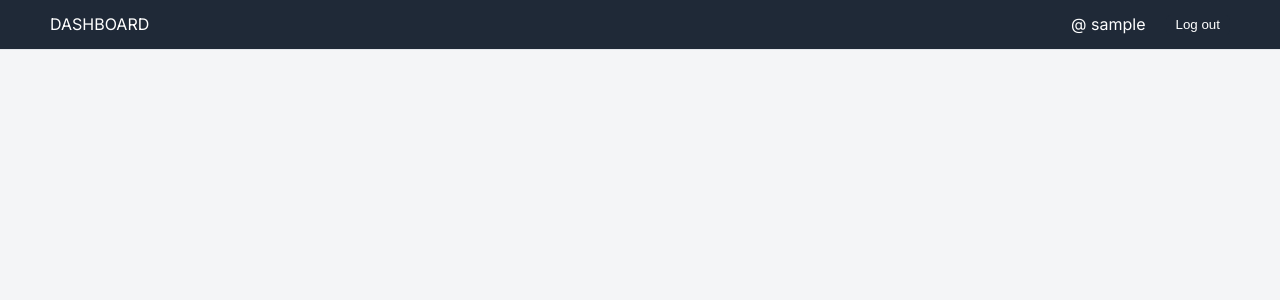
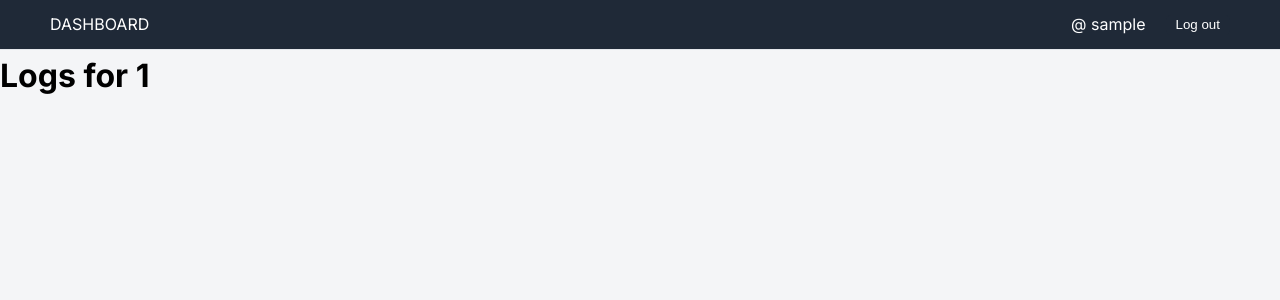
Before and after one commit to Konstantin-Lozanovski/Calorie-Tracker, a React (Vite) app in the folder frontend/: page /day/1 in a window 1280 px wide. Shown: the top 300 px of the page. Built offline with nearby package versions, Linux system fonts and the light colour scheme; sample sign-in values are in the browser's storage.

Commit message:
Implemented the Day page
Added the route /day/:date and navigate from the dashboard to that route to the Day.jsx page

```diff
--- a/frontend/src/App.jsx
+++ b/frontend/src/App.jsx
@@ -3,6 +3,7 @@ import Header from "./components/Header"
 import Signup from "./pages/Signup"
 import Login from "./pages/Login"
 import Dashboard from "./pages/Dashboard"
+import Day from "./pages/Day"
 import ProtectedRoute from "./components/ProtectedRoute"
 import { useEffect, useState } from "react"
 import { getUserFromLocalStorage } from "./services/auth"
@@ -36,6 +37,14 @@ function App() {
                             </ProtectedRoute>
                         }
                     />
+                    <Route
+                        path="/day/:date"
+                        element={
+                            <ProtectedRoute user={user} >
+                                <Day user={user} setUser={setUser} />
+                            </ProtectedRoute>
+                        }
+                    />
                     <Route path='/signup' element={<Signup user={user} setUser={setUser} />} />
                     <Route path='/login' element={<Login user={user} setUser={setUser} />} />
                 </Routes>
--- a/frontend/src/components/DayCard.jsx
+++ b/frontend/src/components/DayCard.jsx
@@ -1,6 +1,9 @@
+import {useNavigate} from "react-router-dom";
 import "../css/DayCard.css";
 
 const DayCard = ({ date, user }) => {
+    const navigate = useNavigate();
+
     const today = new Date();
     const isFuture = date > today;
 
@@ -8,10 +11,15 @@ const DayCard = ({ date, user }) => {
     const dayNumber = date.getDate(); // 1, 2, 3…
     const monthName = date.toLocaleDateString("en-US", { month: "short" }); // Dec, Jan…
 
+    const pad = (num) => num.toString().padStart(2, "0");
+
+    const dateString = `${date.getFullYear()}-${pad(date.getMonth()+1)}-${pad(date.getDate())}`;
+
+
     return (
         <div
             className={`day-card ${isFuture ? "disabled" : ""}`}
-            onClick={() => !isFuture && console.log("Open day log:", date)}
+            onClick={() => !isFuture && navigate(`/day/${dateString}`)}
         >
             <div className="day-card-header">
                 <span className="day-name">{dayName} </span>
--- /dev/null
+++ b/frontend/src/pages/Day.jsx
@@ -0,0 +1,14 @@
+import { useParams } from "react-router-dom";
+
+const Day = ({ user }) => {
+    const { date } = useParams(); // date is the string from URL
+
+    return (
+        <div>
+            <h1>Logs for {date}</h1>
+            {/* fetch the daily log using /api/days/:date */}
+        </div>
+    );
+};
+
+export default Day;
```
